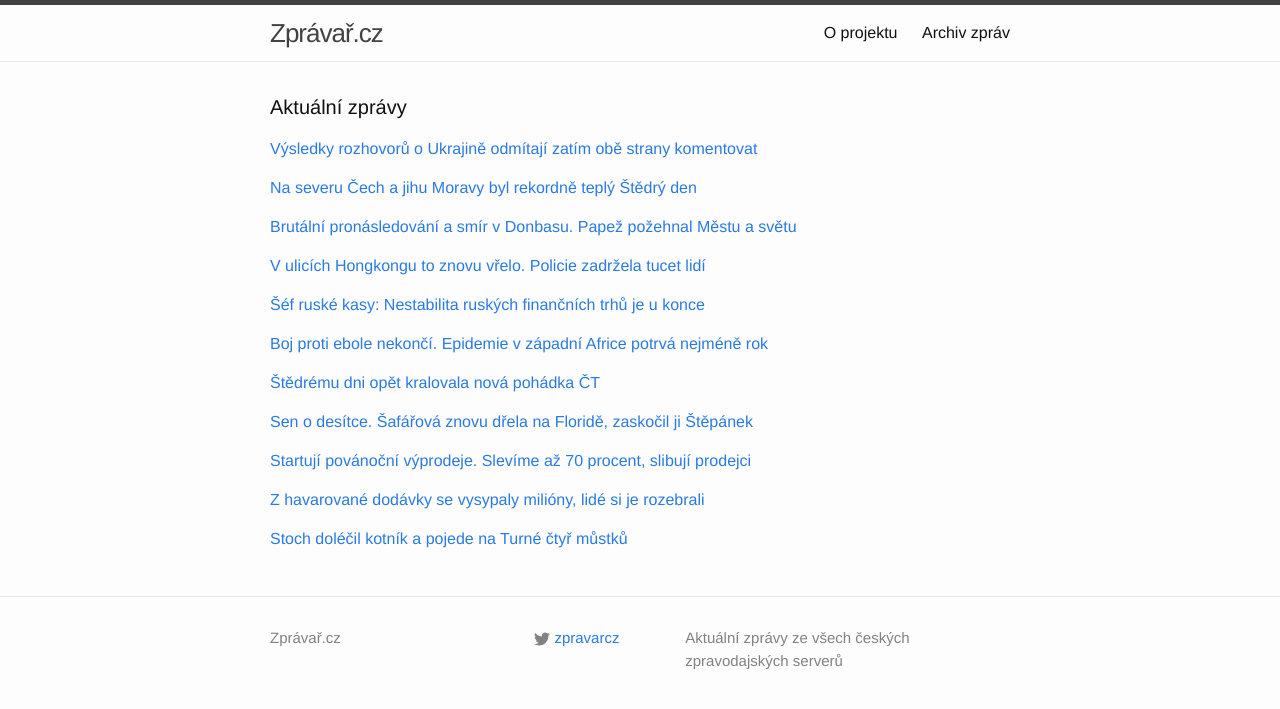
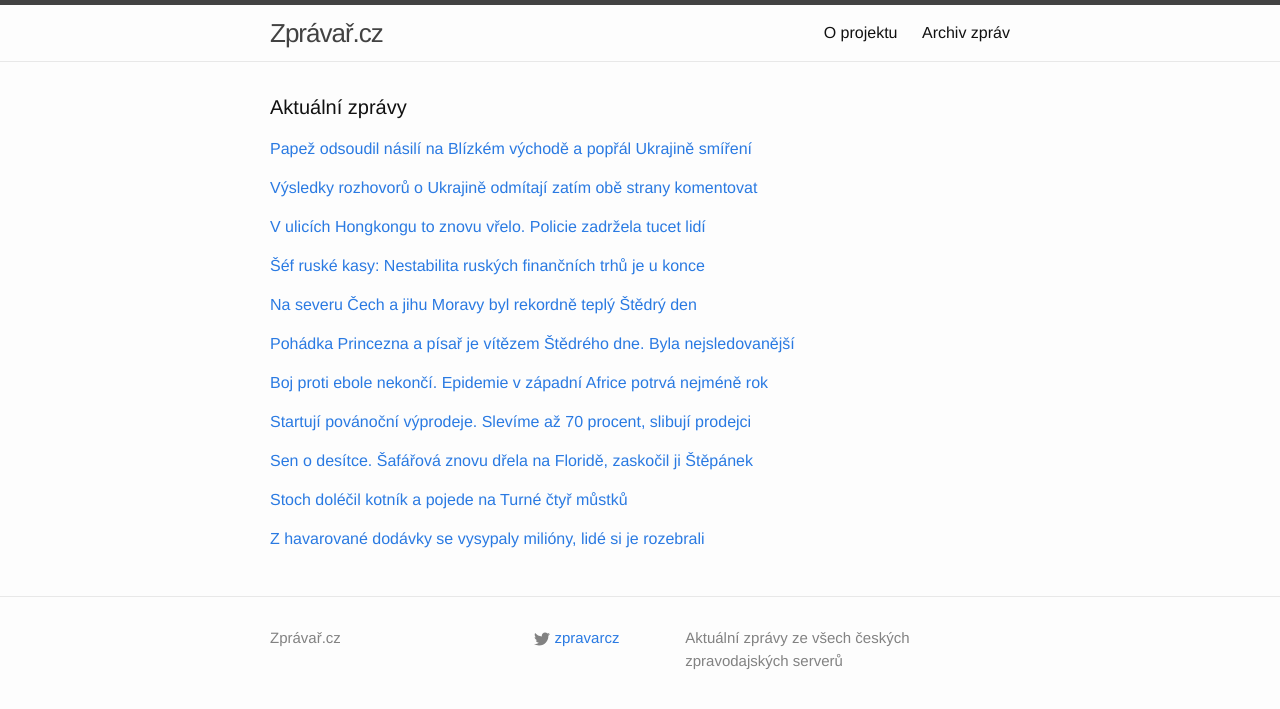
Before and after one commit to adliska/zpravar, a Jekyll site: the page built from index.html, in a window 1280 px wide. Shown: the top 709 px of the page. Built offline with Jekyll 4.4.1, drawn with Linux system fonts in a browser that asks for light colours; some of the changed lines change nothing that is shown.

Commit message:
zpravar news update

```diff
--- a/index.html
+++ b/index.html
@@ -5,8 +5,25 @@ layout: default
 <div class="home">
     <h1 class="page-heading">Aktuální zprávy</h1>
 
-<p><a href="javascript:;" onclick="toggle_visibility('zpravy0')">Výsledky rozhovorů o Ukrajině odmítají zatím obě strany komentovat</a></p>
+<p><a href="javascript:;" onclick="toggle_visibility('zpravy0')">Papež odsoudil násilí na Blízkém východě a popřál Ukrajině smíření</a></p>
 <div id="zpravy0" style="display:none">
+<ul>
+<li><a href=http://zahranicni.ihned.cz/evropa-slovensko/c1-63299960-papez-urbi-et-orbi-poselstvi-mestu-a-svetu>Papež odsoudil násilí na Blízkém východě a popřál Ukrajině smíření - zahranicni.ihned.cz</a></li>
+<li><a href=http://www.denik.cz/z_domova/papez-v-poselstvi-odsoudil-konflikty-v-syrii-iraku-a-na-ukrajine-20141225.html>Papež ve vánočním poselství odsoudil konflikty v Sýrii, Iráku a na Ukrajině - www.denik.cz</a></li>
+<li><a href=http://echo24.cz/a/iTRqb>Bratrství a smíření milované Ukrajině, popřál papež - echo24.cz</a></li>
+<li><a href=http://www.ceskatelevize.cz/ct24/svet/296395-mestu-a-svetu-papez-odsoudil-pronasledovani-mensin-v-iraku-a-v-syrii/>Městu a světu: Papež odsoudil pronásledování menšin v Iráku a v Sýrii - www.ceskatelevize.cz</a></li>
+<li><a href=http://www.tyden.cz/rubriky/zahranici/evropa/papez-vyzval-k-lasce-v-tezkych-casech-k-empatii-trpicim_328297.html>Papež vyzval k lásce v těžkých časech, k empatii trpícím - www.tyden.cz</a></li>
+<li><a href=http://zpravy.idnes.cz/papez-frantisek-a-pozehnani-urbi-et-orbi-fd3-/zahranicni.aspx?c=A141225_100119_zahranicni_ert>Brutální pronásledování a smír v Donbasu. Papež požehnal Městu a světu - zpravy.idnes.cz</a></li>
+<li><a href=http://zpravy.aktualne.cz/zahranici/papez-frantisek-odsoudil-konflikty-v-iraku-i-na-ukrajine/r~7b9882928c2811e49fc3002590604f2e/>Papež František odsoudil konflikty v Iráku i na Ukrajině - zpravy.aktualne.cz</a></li>
+<li><a href=http://www.lidovky.cz/papez-vyzval-na-stedry-den-k-lasce-a-dobrote-v-tezkych-casech-pl7-/lide.aspx?c=A141225_103238_lide_rof>Papež vyzval na Štědrý den k lásce a dobrotě v těžkých časech  - www.lidovky.cz</a></li>
+<li><a href=http://www.tyden.cz/rubriky/zahranici/evropa/papez-vyzval-k-lasce-v-tezkych-casech-k-empatii-pro-lidi-v-nouzi_328297.html>Papež vyzval k lásce v těžkých časech, k empatii pro lidi v nouzi - www.tyden.cz</a></li>
+<li><a href=http://www.novinky.cz/zahranicni/evropa/357205-papez-vyzval-k-soucitu-s-lidmi-v-nouzi-zavolal-uprchlikum-v-kurdistanu.html>Papež vyzval k soucitu s lidmi v nouzi, zavolal uprchlíkům v Kurdistánu - www.novinky.cz</a></li>
+<li><a href=http://www.ceskenoviny.cz/zpravy/zpravy/jeruzalemsky-patriarcha-vyzyval-k-miru-v-jeruzaleme-a-obnove-gazy/1162286>Jeruzalémský patriarcha vyzýval k míru v Jeruzalémě a obnově Gazy - www.ceskenoviny.cz</a></li>
+<li><a href=http://www.novinky.cz/zahranicni/evropa/357205-papez-vyzval-k-soucitu-s-lidmi-v-nouzi.html>Papež vyzval k soucitu s lidmi v nouzi  - www.novinky.cz</a></li>
+<li><a href=http://echo24.cz/a/wnxYA>Čelte těžkostem s láskou, vyzval František při vánoční mši - echo24.cz</a></li>
+</ul>
+</div><p><a href="javascript:;" onclick="toggle_visibility('zpravy1')">Výsledky rozhovorů o Ukrajině odmítají zatím obě strany komentovat</a></p>
+<div id="zpravy1" style="display:none">
 <ul>
 <li><a href=http://www.ceskatelevize.cz/ct24/ukrajinska-krize/296392-vysledky-rozhovoru-o-ukrajine-odmitaji-zatim-obe-strany-komentovat/>Výsledky rozhovorů o Ukrajině odmítají zatím obě strany komentovat - www.ceskatelevize.cz</a></li>
 <li><a href=http://zpravy.e15.cz/zahranicni/politika/minskou-kontaktni-skupinu-pry-ceka-druhe-kolo-datum-neni-znamo-1148640>Minskou kontaktní skupinu prý čeká druhé kolo, datum není známo - zpravy.e15.cz</a></li>
@@ -17,8 +34,30 @@ layout: default
 <li><a href=http://www.ceskenoviny.cz/zpravy/zpravy/minskou-kontaktni-skupinu-ceka-druhe-kolo-datum-neni-znamo/1162318>Minskou kontaktní skupinu čeká druhé kolo, datum není známo - www.ceskenoviny.cz</a></li>
 <li><a href=http://zpravy.e15.cz/zahranicni/politika/v-minsku-se-jednalo-o-ukrajinske-krizi-tezke-rozhovory-shodli-se-ucastnici-1148595>V Minsku se jednalo o ukrajinské krizi. Těžké rozhovory, shodli se účastníci - zpravy.e15.cz</a></li>
 </ul>
-</div><p><a href="javascript:;" onclick="toggle_visibility('zpravy1')">Na severu Čech a jihu Moravy byl rekordně teplý Štědrý den</a></p>
-<div id="zpravy1" style="display:none">
+</div><p><a href="javascript:;" onclick="toggle_visibility('zpravy2')">V ulicích Hongkongu to znovu vřelo. Policie zadržela tucet lidí</a></p>
+<div id="zpravy2" style="display:none">
+<ul>
+<li><a href=http://zpravy.e15.cz/zahranicni/udalosti/v-ulicich-hongkongu-to-znovu-vrelo-policie-zadrzela-tucet-lidi-1148630>V ulicích Hongkongu to znovu vřelo. Policie zadržela tucet lidí - zpravy.e15.cz</a></li>
+<li><a href=http://www.ceskatelevize.cz/ct24/svet/296386-ulice-hongkongu-zachvatily-nove-potycky/>Ulice Hongkongu zachvátily nové potyčky - www.ceskatelevize.cz</a></li>
+<li><a href=http://zpravy.idnes.cz/nove-protesty-v-hongkongu-dcv-/zahranicni.aspx?c=A141225_075139_zahranicni_cen>Nové protesty v Hongkongu rozehnala policie obušky, zadržela tucet lidí - zpravy.idnes.cz</a></li>
+<li><a href=http://www.lidovky.cz/nove-protesty-v-hongkongu-policie-zadrzela-12-lidi-fvt-/zpravy-svet.aspx?c=A141225_072926_ln_zahranici_rof>Nové protesty v Hongkongu. Policie zadržela 12 lidí  - www.lidovky.cz</a></li>
+<li><a href=http://zpravy.aktualne.cz/pri-novych-protestech-v-hongkongu-zatkla-policie-tucet-lidi/r~c2dc2a168bfe11e4a7d8002590604f2e/>Při nových protestech v Hongkongu zatkla policie tucet lidí - zpravy.aktualne.cz</a></li>
+<li><a href=http://www.ceskenoviny.cz/zpravy/zpravy/pri-novych-protestech-v-hongkongu-zadrzela-policie-tucet-lidi/1162293>Při nových protestech v Hongkongu zadržela policie tucet lidí - www.ceskenoviny.cz</a></li>
+<li><a href=http://www.novinky.cz/zahranicni/svet/357206-v-hongkongu-opet-propukly-protesty-policie-tvrde-zasahla.html>V Hongkongu opět propukly protesty, policie tvrdě zasáhla - www.novinky.cz</a></li>
+</ul>
+</div><p><a href="javascript:;" onclick="toggle_visibility('zpravy3')">Šéf ruské kasy: Nestabilita ruských finančních trhů je u konce</a></p>
+<div id="zpravy3" style="display:none">
+<ul>
+<li><a href=http://www.ceskatelevize.cz/ct24/ekonomika/296394-sef-ruske-kasy-nestabilita-ruskych-financnich-trhu-je-u-konce/>Šéf ruské kasy: Nestabilita ruských finančních trhů je u konce - www.ceskatelevize.cz</a></li>
+<li><a href=http://byznys.lidovky.cz/rubl-zpevnuje-obdobi-nestability-podle-ruskeho-ministra-financi-konci-1mv-/firmy-trhy.aspx?c=A141225_094820_firmy-trhy_rof>Rubl zpevňuje, období nestability podle ruského ministra financí končí  - byznys.lidovky.cz</a></li>
+<li><a href=http://zpravy.e15.cz/burzy-a-trhy/meny/rusky-ministr-financi-rubl-zpevnuje-obdobi-nestability-skoncilo-1148629>Ruský ministr financí: Rubl zpevňuje, období nestability skončilo - zpravy.e15.cz</a></li>
+<li><a href=http://www.tyden.cz/rubriky/zahranici/rusko-a-okoli/siluanov-rubl-zpevnuje-obdobi-nestability-skoncilo_328301.html>Siluanov: Rubl zpevňuje, období nestability skončilo - www.tyden.cz</a></li>
+<li><a href=http://zpravy.aktualne.cz/ekonomika/siluanov-rubl-zpevnuje-obdobi-nestability-skoncilo/r~7f3ae7a28c1211e49e4b0025900fea04/>Siluanov: Rubl zpevňuje, období nestability skončilo - zpravy.aktualne.cz</a></li>
+<li><a href=http://byznys.ihned.cz/c1-63298960-rubl-propad-skoncil-posiluje-anton-siluanov>Ruský ministr financí: Období nestability rublu skončilo - byznys.ihned.cz</a></li>
+<li><a href=http://www.financninoviny.cz/zpravodajstvi/zpravy/siluanov-rubl-zpevnuje-obdobi-nestability-skoncilo/1162323>Siluanov: Rubl zpevňuje, období nestability skončilo - www.financninoviny.cz</a></li>
+</ul>
+</div><p><a href="javascript:;" onclick="toggle_visibility('zpravy4')">Na severu Čech a jihu Moravy byl rekordně teplý Štědrý den</a></p>
+<div id="zpravy4" style="display:none">
 <ul>
 <li><a href=http://www.ceskatelevize.cz/ct24/domaci/296388-na-severu-cech-a-jihu-moravy-byl-rekordne-teply-stedry-den/>Na severu Čech a jihu Moravy byl rekordně teplý Štědrý den - www.ceskatelevize.cz</a></li>
 <li><a href=http://www.novinky.cz/domaci/357213-teploty-na-stedry-den-opet-prekonavaly-rekordy.html>Teploty na Štědrý den opět překonávaly rekordy - www.novinky.cz</a></li>
@@ -28,81 +67,49 @@ layout: default
 <li><a href=http://www.tyden.cz/rubriky/domaci/sever-cech-zazil-nejteplejsi-stedry-den_328298.html>Sever Čech zažil nejteplejší Štědrý den - www.tyden.cz</a></li>
 <li><a href=http://www.ceskenoviny.cz/zpravy/zpravy/sedm-stanic-na-severu-cech-zaznamenalo-na-stedry-den-rekordy/1162308>Sedm stanic na severu Čech zaznamenalo na Štědrý den rekordy - www.ceskenoviny.cz</a></li>
 </ul>
-</div><p><a href="javascript:;" onclick="toggle_visibility('zpravy2')">Brutální pronásledování a smír v Donbasu. Papež požehnal Městu a světu</a></p>
-<div id="zpravy2" style="display:none">
+</div><p><a href="javascript:;" onclick="toggle_visibility('zpravy5')">Pohádka Princezna a písař je vítězem Štědrého dne. Byla nejsledovanější </a></p>
+<div id="zpravy5" style="display:none">
 <ul>
-<li><a href=http://zpravy.idnes.cz/papez-frantisek-a-pozehnani-urbi-et-orbi-fd3-/zahranicni.aspx?c=A141225_100119_zahranicni_ert>Brutální pronásledování a smír v Donbasu. Papež požehnal Městu a světu - zpravy.idnes.cz</a></li>
-<li><a href=http://www.lidovky.cz/papez-vyzval-na-stedry-den-k-lasce-a-dobrote-v-tezkych-casech-pl7-/lide.aspx?c=A141225_103238_lide_rof>Papež vyzval na Štědrý den k lásce a dobrotě v těžkých časech  - www.lidovky.cz</a></li>
-<li><a href=http://www.tyden.cz/rubriky/zahranici/evropa/papez-vyzval-k-lasce-v-tezkych-casech-k-empatii-pro-lidi-v-nouzi_328297.html>Papež vyzval k lásce v těžkých časech, k empatii pro lidi v nouzi - www.tyden.cz</a></li>
-<li><a href=http://www.novinky.cz/zahranicni/evropa/357205-papez-vyzval-k-soucitu-s-lidmi-v-nouzi-zavolal-uprchlikum-v-kurdistanu.html>Papež vyzval k soucitu s lidmi v nouzi, zavolal uprchlíkům v Kurdistánu - www.novinky.cz</a></li>
-<li><a href=http://www.ceskenoviny.cz/zpravy/zpravy/jeruzalemsky-patriarcha-vyzyval-k-miru-v-jeruzaleme-a-obnove-gazy/1162286>Jeruzalémský patriarcha vyzýval k míru v Jeruzalémě a obnově Gazy - www.ceskenoviny.cz</a></li>
-<li><a href=http://www.novinky.cz/zahranicni/evropa/357205-papez-vyzval-k-soucitu-s-lidmi-v-nouzi.html>Papež vyzval k soucitu s lidmi v nouzi  - www.novinky.cz</a></li>
-<li><a href=http://echo24.cz/a/wnxYA>Čelte těžkostem s láskou, vyzval František při vánoční mši - echo24.cz</a></li>
+<li><a href=http://www.lidovky.cz/pohadka-princezna-a-pisar-je-vitezem-stedreho-dne-byla-nejsledovanejsi-1ml-/media.aspx?c=A141225_125446_ln-media_rof>Pohádka Princezna a písař je vítězem Štědrého dne. Byla nejsledovanější  - www.lidovky.cz</a></li>
+<li><a href=http://www.ceskatelevize.cz/ct24/media-it/296393-stedremu-dni-opet-kralovala-nova-pohadka-ct/>Štědrému dni opět kralovala nová pohádka ČT - www.ceskatelevize.cz</a></li>
+<li><a href=http://kultura.idnes.cz/tri-orisky-pro-popelku-sledovanost-dbz-/televize.aspx?c=A141225_103452_televize_vha>Televizní Vánoce vyhrála novinka, Tři oříšky jsou ve sledovanosti druhé - kultura.idnes.cz</a></li>
+<li><a href=http://www.denik.cz/ekonomika/pohadka-princezna-a-pisar-nejsledovanejsim-poradem-stedreho-dne-20141225.html>Pohádka Princezna a písař nejsledovanějším pořadem Štědrého dne - www.denik.cz</a></li>
+<li><a href=http://domaci.ihned.cz/c1-63298770-sledovanost-stedry-vecer-stedry-den-ct1-nova-prima>Štědrý večer ovládly ČT 1 a Prima. Porazily i premiéru Šafránkové na Nově - domaci.ihned.cz</a></li>
 </ul>
-</div><p><a href="javascript:;" onclick="toggle_visibility('zpravy3')">V ulicích Hongkongu to znovu vřelo. Policie zadržela tucet lidí</a></p>
-<div id="zpravy3" style="display:none">
-<ul>
-<li><a href=http://zpravy.e15.cz/zahranicni/udalosti/v-ulicich-hongkongu-to-znovu-vrelo-policie-zadrzela-tucet-lidi-1148630>V ulicích Hongkongu to znovu vřelo. Policie zadržela tucet lidí - zpravy.e15.cz</a></li>
-<li><a href=http://www.ceskatelevize.cz/ct24/svet/296386-ulice-hongkongu-zachvatily-nove-potycky/>Ulice Hongkongu zachvátily nové potyčky - www.ceskatelevize.cz</a></li>
-<li><a href=http://zpravy.idnes.cz/nove-protesty-v-hongkongu-dcv-/zahranicni.aspx?c=A141225_075139_zahranicni_cen>Nové protesty v Hongkongu rozehnala policie obušky, zadržela tucet lidí - zpravy.idnes.cz</a></li>
-<li><a href=http://www.lidovky.cz/nove-protesty-v-hongkongu-policie-zadrzela-12-lidi-fvt-/zpravy-svet.aspx?c=A141225_072926_ln_zahranici_rof>Nové protesty v Hongkongu. Policie zadržela 12 lidí  - www.lidovky.cz</a></li>
-<li><a href=http://zpravy.aktualne.cz/pri-novych-protestech-v-hongkongu-zatkla-policie-tucet-lidi/r~c2dc2a168bfe11e4a7d8002590604f2e/>Při nových protestech v Hongkongu zatkla policie tucet lidí - zpravy.aktualne.cz</a></li>
-<li><a href=http://www.ceskenoviny.cz/zpravy/zpravy/pri-novych-protestech-v-hongkongu-zadrzela-policie-tucet-lidi/1162293>Při nových protestech v Hongkongu zadržela policie tucet lidí - www.ceskenoviny.cz</a></li>
-<li><a href=http://www.novinky.cz/zahranicni/svet/357206-v-hongkongu-opet-propukly-protesty-policie-tvrde-zasahla.html>V Hongkongu opět propukly protesty, policie tvrdě zasáhla - www.novinky.cz</a></li>
-</ul>
-</div><p><a href="javascript:;" onclick="toggle_visibility('zpravy4')">Šéf ruské kasy: Nestabilita ruských finančních trhů je u konce</a></p>
-<div id="zpravy4" style="display:none">
-<ul>
-<li><a href=http://www.ceskatelevize.cz/ct24/ekonomika/296394-sef-ruske-kasy-nestabilita-ruskych-financnich-trhu-je-u-konce/>Šéf ruské kasy: Nestabilita ruských finančních trhů je u konce - www.ceskatelevize.cz</a></li>
-<li><a href=http://byznys.lidovky.cz/rubl-zpevnuje-obdobi-nestability-podle-ruskeho-ministra-financi-konci-1mv-/firmy-trhy.aspx?c=A141225_094820_firmy-trhy_rof>Rubl zpevňuje, období nestability podle ruského ministra financí končí  - byznys.lidovky.cz</a></li>
-<li><a href=http://zpravy.e15.cz/burzy-a-trhy/meny/rusky-ministr-financi-rubl-zpevnuje-obdobi-nestability-skoncilo-1148629>Ruský ministr financí: Rubl zpevňuje, období nestability skončilo - zpravy.e15.cz</a></li>
-<li><a href=http://www.tyden.cz/rubriky/zahranici/rusko-a-okoli/siluanov-rubl-zpevnuje-obdobi-nestability-skoncilo_328301.html>Siluanov: Rubl zpevňuje, období nestability skončilo - www.tyden.cz</a></li>
-<li><a href=http://zpravy.aktualne.cz/ekonomika/siluanov-rubl-zpevnuje-obdobi-nestability-skoncilo/r~7f3ae7a28c1211e49e4b0025900fea04/>Siluanov: Rubl zpevňuje, období nestability skončilo - zpravy.aktualne.cz</a></li>
-<li><a href=http://byznys.ihned.cz/c1-63298960-rubl-propad-skoncil-posiluje-anton-siluanov>Ruský ministr financí: Období nestability rublu skončilo - byznys.ihned.cz</a></li>
-<li><a href=http://www.financninoviny.cz/zpravodajstvi/zpravy/siluanov-rubl-zpevnuje-obdobi-nestability-skoncilo/1162323>Siluanov: Rubl zpevňuje, období nestability skončilo - www.financninoviny.cz</a></li>
-</ul>
-</div><p><a href="javascript:;" onclick="toggle_visibility('zpravy5')">Boj proti ebole nekončí. Epidemie v západní Africe potrvá nejméně rok</a></p>
-<div id="zpravy5" style="display:none">
+</div><p><a href="javascript:;" onclick="toggle_visibility('zpravy6')">Boj proti ebole nekončí. Epidemie v západní Africe potrvá nejméně rok</a></p>
+<div id="zpravy6" style="display:none">
 <ul>
 <li><a href=http://zpravy.e15.cz/zahranicni/udalosti/boj-proti-ebole-nekonci-epidemie-v-zapadni-africe-potrva-nejmene-rok-1148632>Boj proti ebole nekončí. Epidemie v západní Africe potrvá nejméně rok - zpravy.e15.cz</a></li>
 <li><a href=http://www.novinky.cz/zahranicni/svet/357209-epidemie-eboly-potrva-nejmene-dalsi-rok.html>Epidemie eboly potrvá nejméně další rok  - www.novinky.cz</a></li>
 <li><a href=http://zahranicni.ihned.cz/afrika/c1-63298760-ebola-afrika-epidemie>Epidemie eboly potrvá na západě Afriky ještě nejméně rok - zahranicni.ihned.cz</a></li>
 <li><a href=http://www.ceskenoviny.cz/zpravy/zpravy/epidemie-eboly-v-zapadni-africe-asi-potrva-nejmene-jeste-rok/1162301>Epidemie eboly v západní Africe asi potrvá nejméně ještě rok - www.ceskenoviny.cz</a></li>
 </ul>
-</div><p><a href="javascript:;" onclick="toggle_visibility('zpravy6')">Štědrému dni opět kralovala nová pohádka ČT</a></p>
-<div id="zpravy6" style="display:none">
+</div><p><a href="javascript:;" onclick="toggle_visibility('zpravy7')">Startují povánoční výprodeje. Slevíme až 70 procent, slibují prodejci</a></p>
+<div id="zpravy7" style="display:none">
 <ul>
-<li><a href=http://www.ceskatelevize.cz/ct24/media-it/296393-stedremu-dni-opet-kralovala-nova-pohadka-ct/>Štědrému dni opět kralovala nová pohádka ČT - www.ceskatelevize.cz</a></li>
-<li><a href=http://kultura.idnes.cz/tri-orisky-pro-popelku-sledovanost-dbz-/televize.aspx?c=A141225_103452_televize_vha>Televizní Vánoce vyhrála novinka, Tři oříšky jsou ve sledovanosti druhé - kultura.idnes.cz</a></li>
-<li><a href=http://www.denik.cz/ekonomika/pohadka-princezna-a-pisar-nejsledovanejsim-poradem-stedreho-dne-20141225.html>Pohádka Princezna a písař nejsledovanějším pořadem Štědrého dne - www.denik.cz</a></li>
-<li><a href=http://domaci.ihned.cz/c1-63298770-sledovanost-stedry-vecer-stedry-den-ct1-nova-prima>Štědrý večer ovládly ČT 1 a Prima. Porazily i premiéru Šafránkové na Nově - domaci.ihned.cz</a></li>
+<li><a href=http://ekonomika.idnes.cz/povanocni-vyprodej-2014-0uw-/ekonomika.aspx?c=A141225_094200_ekonomika_hro>Startují povánoční výprodeje. Slevíme až 70 procent, slibují prodejci - ekonomika.idnes.cz</a></li>
+<li><a href=http://www.denik.cz/ekonomika/v-patek-spusti-obchodnici-povanocni-vyprodeje-20141225.html>V pátek spustí obchodníci výprodeje, slevy budou až 70 procent - www.denik.cz</a></li>
+<li><a href=http://www.financninoviny.cz/zpravodajstvi/zpravy/v-patek-spusti-obchodnici-povanocni-vyprodeje/1162311>V pátek spustí obchodníci povánoční výprodeje - www.financninoviny.cz</a></li>
 </ul>
-</div><p><a href="javascript:;" onclick="toggle_visibility('zpravy7')">Sen o desítce. Šafářová znovu dřela na Floridě, zaskočil ji Štěpánek</a></p>
-<div id="zpravy7" style="display:none">
+</div><p><a href="javascript:;" onclick="toggle_visibility('zpravy8')">Sen o desítce. Šafářová znovu dřela na Floridě, zaskočil ji Štěpánek</a></p>
+<div id="zpravy8" style="display:none">
 <ul>
 <li><a href=http://www.denik.cz/tenis/sen-o-desitce-safarova-znovu-drela-na-floride-zaskocil-ji-stepanek-20141225.html>Sen o desítce. Šafářová znovu dřela na Floridě, zaskočil ji Štěpánek - www.denik.cz</a></li>
 <li><a href=http://www.tyden.cz/rubriky/sport/tenis/safarova-snim-o-svetove-desitce-priprava-byla-dobra_328305.html>Šafářová: Sním o světové desítce, příprava byla dobrá - www.tyden.cz</a></li>
 <li><a href=http://www.sportovninoviny.cz/zpravy/tenistka-safarova-sni-o-svetove-desitce/1162344>Tenistka Šafářová sní o světové desítce - www.sportovninoviny.cz</a></li>
 </ul>
-</div><p><a href="javascript:;" onclick="toggle_visibility('zpravy8')">Startují povánoční výprodeje. Slevíme až 70 procent, slibují prodejci</a></p>
-<div id="zpravy8" style="display:none">
+</div><p><a href="javascript:;" onclick="toggle_visibility('zpravy9')">Stoch doléčil kotník a pojede na Turné čtyř můstků</a></p>
+<div id="zpravy9" style="display:none">
 <ul>
-<li><a href=http://ekonomika.idnes.cz/povanocni-vyprodej-2014-0uw-/ekonomika.aspx?c=A141225_094200_ekonomika_hro>Startují povánoční výprodeje. Slevíme až 70 procent, slibují prodejci - ekonomika.idnes.cz</a></li>
-<li><a href=http://www.denik.cz/ekonomika/v-patek-spusti-obchodnici-povanocni-vyprodeje-20141225.html>V pátek spustí obchodníci výprodeje, slevy budou až 70 procent - www.denik.cz</a></li>
-<li><a href=http://www.financninoviny.cz/zpravodajstvi/zpravy/v-patek-spusti-obchodnici-povanocni-vyprodeje/1162311>V pátek spustí obchodníci povánoční výprodeje - www.financninoviny.cz</a></li>
+<li><a href=http://sport.aktualne.cz/stoch-dolecil-kotnik-a-pojede-na-turne-ctyr-mustku/r~51c14ade8c2411e4b6d20025900fea04/>Stoch doléčil kotník a pojede na Turné čtyř můstků - sport.aktualne.cz</a></li>
+<li><a href=http://sport.idnes.cz/skokan-stoch-pred-turne-stihl-dolecil-zraneny-kotnik-p0v-/lyzovani.aspx?c=A141225_103311_lyzovani_par>Koudelkovi na Turné přibyl soupeř, Stoch stihl doléčit zraněný kotník - sport.idnes.cz</a></li>
+<li><a href=http://www.denik.cz/zimni_sporty/sok-pro-koudelku-stoch-se-vraci-na-mustky-bude-startovat-na-turne-20141225.html>Sok pro Koudelku: Stoch se vrací na můstky, bude startovat na Turné - www.denik.cz</a></li>
 </ul>
-</div><p><a href="javascript:;" onclick="toggle_visibility('zpravy9')">Z havarované dodávky se vysypaly milióny, lidé si je rozebrali</a></p>
-<div id="zpravy9" style="display:none">
+</div><p><a href="javascript:;" onclick="toggle_visibility('zpravy10')">Z havarované dodávky se vysypaly milióny, lidé si je rozebrali</a></p>
+<div id="zpravy10" style="display:none">
 <ul>
 <li><a href=http://www.novinky.cz/koktejl/357210-z-havarovane-dodavky-se-vysypaly-miliony-lide-si-je-rozebrali.html>Z havarované dodávky se vysypaly milióny, lidé si je rozebrali - www.novinky.cz</a></li>
 <li><a href=http://zpravy.idnes.cz/havarie-dodavky-s-miliony-dolaru-v-hongkongu-fnd-/zahranicni.aspx?c=A141225_080704_zahranicni_cen>Hongkongská policie žádá lidi, aby vrátili miliony z havarované dodávky - zpravy.idnes.cz</a></li>
 <li><a href=http://zpravy.aktualne.cz/zahranici/hongkongska-policie-postrada-miliony-z-havarovane-dodavky/r~088bcb508c0611e4b98c002590604f2e/>Hongkongská policie postrádá miliony z havarované dodávky - zpravy.aktualne.cz</a></li>
 </ul>
-</div><p><a href="javascript:;" onclick="toggle_visibility('zpravy10')">Stoch doléčil kotník a pojede na Turné čtyř můstků</a></p>
-<div id="zpravy10" style="display:none">
-<ul>
-<li><a href=http://sport.aktualne.cz/stoch-dolecil-kotnik-a-pojede-na-turne-ctyr-mustku/r~51c14ade8c2411e4b6d20025900fea04/>Stoch doléčil kotník a pojede na Turné čtyř můstků - sport.aktualne.cz</a></li>
-<li><a href=http://sport.idnes.cz/skokan-stoch-pred-turne-stihl-dolecil-zraneny-kotnik-p0v-/lyzovani.aspx?c=A141225_103311_lyzovani_par>Koudelkovi na Turné přibyl soupeř, Stoch stihl doléčit zraněný kotník - sport.idnes.cz</a></li>
-<li><a href=http://www.denik.cz/zimni_sporty/sok-pro-koudelku-stoch-se-vraci-na-mustky-bude-startovat-na-turne-20141225.html>Sok pro Koudelku: Stoch se vrací na můstky, bude startovat na Turné - www.denik.cz</a></li>
-</ul>
 </div></div>
```
